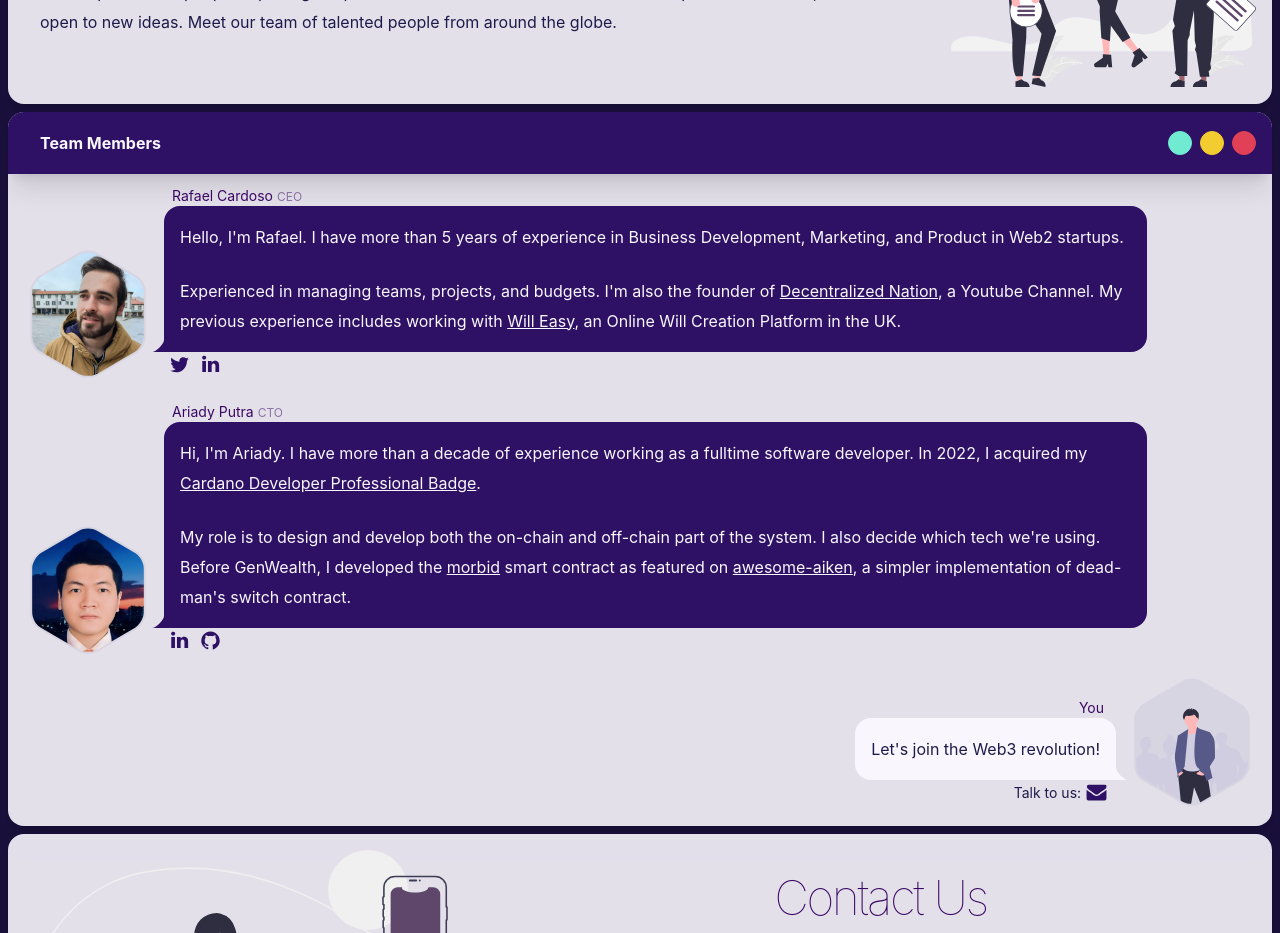
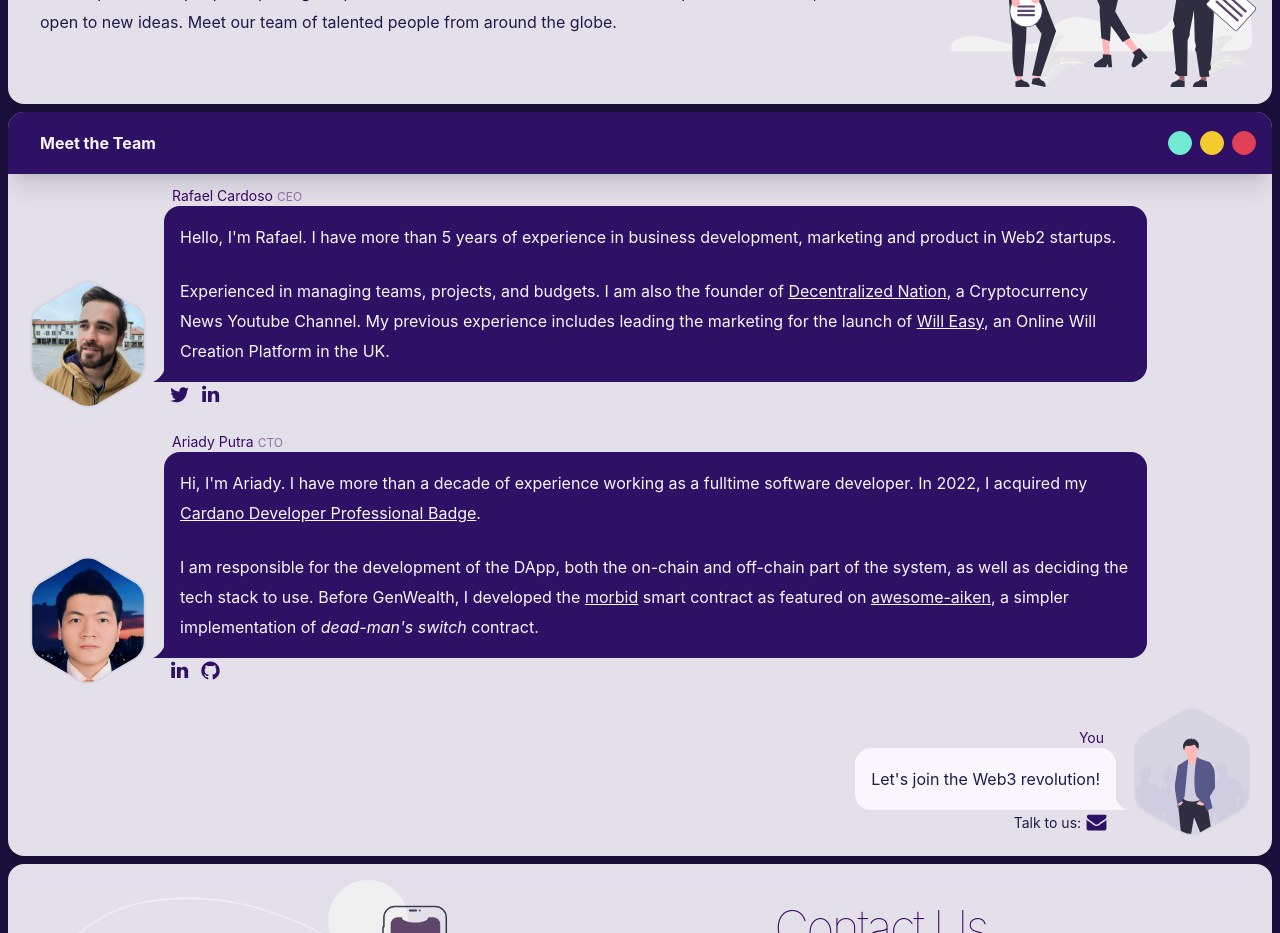
Before and after one commit to gen-wealth/landing-page, a React (Vite) app: page / in a window 1280 px wide. Shown: the part 1680-2613 px from the top of the page. Built offline with nearby package versions, Linux system fonts and the light colour scheme.

Commit message:
Wordings

```diff
--- a/src/components/TeamMembers.tsx
+++ b/src/components/TeamMembers.tsx
@@ -24,15 +24,15 @@ function TeamMembers() {
       bio: (
         <>
           <p className="my-2 style-p">
-            Hello, I'm Rafael. I have more than 5 years of experience in Business Development, Marketing, and Product in Web2 startups.
+            Hello, I'm Rafael. I have more than 5 years of experience in business development, marketing and product in Web2 startups.
           </p>
           <div className="h-2" />
           <p className="my-2 style-p">
-            Experienced in managing teams, projects, and budgets. I'm also the founder of{" "}
+            Experienced in managing teams, projects, and budgets. I am also the founder of{" "}
             <a href="https://www.youtube.com/@decentralizednation" className="link">
               Decentralized Nation
             </a>
-            , a Youtube Channel. My previous experience includes working with{" "}
+            , a Cryptocurrency News Youtube Channel. My previous experience includes leading the marketing for the launch of{" "}
             <a href="https://www.willeasy.co.uk" className="link">
               Will Easy
             </a>
@@ -70,8 +70,8 @@ function TeamMembers() {
           </p>
           <div className="h-2" />
           <p className="my-2 style-p">
-            My role is to design and develop both the on-chain and off-chain part of the system. I also decide which tech we're using. Before GenWealth, I
-            developed the{" "}
+            I am responsible for the development of the DApp, both the on-chain and off-chain part of the system, as well as deciding the tech stack to use.
+            Before GenWealth, I developed the{" "}
             <a href="https://github.com/ariady-putra/morbid" className="link">
               morbid
             </a>{" "}
@@ -82,7 +82,7 @@ function TeamMembers() {
             >
               awesome-aiken
             </a>
-            , a simpler implementation of dead-man's switch contract.
+            , a simpler implementation of <i>dead-man's switch</i> contract.
           </p>
         </>
       ),
@@ -164,12 +164,12 @@ function TeamMembers() {
       <div className="mockup-browser bg-base-content bg-opacity-90 m-2 shadow-xl">
         {/* Toolbar */}
         <div className="flex bg-violet-950 shadow-xl">
-          <div className="w-full h-fit px-8 py-4 truncate font-bold text-[16px] leading-[30px]">
+          <div className="w-full h-fit px-8 py-4 truncate font-bold text-[1rem] leading-[30px]">
             <a
               // href="#team-members"
               onClick={(e) => scrollToElement(e, "#team-members")}
             >
-              Team Members
+              Meet the Team
             </a>
           </div>
           <div className="btn btn-circle btn-xs btn-disabled !btn-success mr-2 my-auto" />
```
